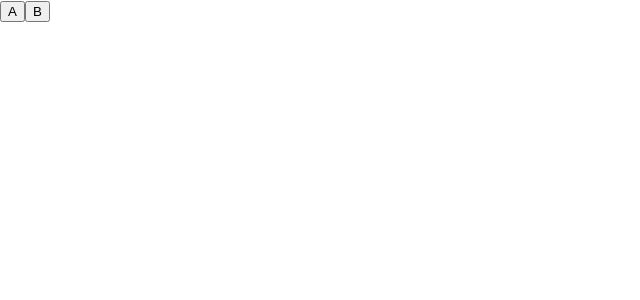
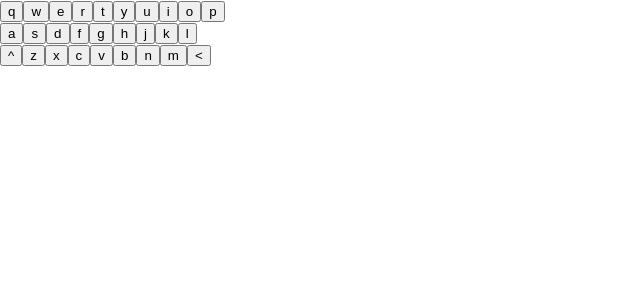
Before and after one commit to MeirKlemp/full-stack-04, a React (Create React App) app in the folder text-editor/: page / in a window 1280 px wide. Shown: the top 300 px of the page, without its empty margins (0-640 px from the left). Built offline with nearby package versions, Linux system fonts and the light colour scheme; the HTML template or start-up script is replaced by a standard one.

Commit message:
Add WIP of EnglishQwertyKeyboard

```diff
--- a/text-editor/src/App.js
+++ b/text-editor/src/App.js
@@ -1,5 +1,18 @@
-import Key from './components/Key';
+import {useState} from 'react';
+import EnglishQwertyKeyboardContainer from
+  './containers/EnglishQwertyKeyboardContainer';
 
 export default function App() {
-    return <><Key onClick={() => alert("Clicked on A")}>A</Key><Key>B</Key></>;
+  const [input, setInput] = useState('');
+  return (
+    <>
+      <div>
+        {input}
+      </div>
+      <EnglishQwertyKeyboardContainer
+        onInputClick={ch => setInput(input + ch)}
+        onBackspaceClick={() => setInput(input.slice(0, -1))}
+      />
+    </>
+  );
 }
--- /dev/null
+++ b/text-editor/src/components/BackspaceKey.js
@@ -0,0 +1,11 @@
+import PropTypes from 'prop-types';
+
+export default function BackspaceKey({ onClick }) {
+  return (
+    <button onClick={e => onClick?.()}>{'<'}</button>
+  );
+}
+
+BackspaceKey.propTypes = {
+  onClick: PropTypes.func,
+};
--- /dev/null
+++ b/text-editor/src/components/EnglishQwertyKeyboard.js
@@ -0,0 +1,47 @@
+import PropTypes from 'prop-types';
+import Key from './Key';
+import ShiftKey, { ShiftMode } from './ShiftKey';
+import BackspaceKey from './BackspaceKey';
+
+const CHARS_TABLE = [
+  ['q', 'w', 'e', 'r', 't', 'y', 'u', 'i', 'o', 'p'],
+  ['a', 's', 'd', 'f', 'g', 'h', 'j', 'k', 'l'],
+  ['z', 'x', 'c', 'v', 'b', 'n', 'm'],
+];
+
+export default function EnglishQwertyKeyboard({
+  shiftMode = ShiftMode.normal,
+  onInputClick,
+  onShiftClick,
+  onBackspaceClick,
+}) {
+  const capitalChar = ch => shiftMode === ShiftMode.normal ?
+    ch.toLowerCase() : ch.toUpperCase();
+  const charToKey = ch =>
+    <Key key={ch} onClick={onInputClick}>{capitalChar(ch)}</Key>;
+  const charsRow1 = CHARS_TABLE[0].map(charToKey);
+  const charsRow2 = CHARS_TABLE[1].map(charToKey);
+  const charsRow3 = CHARS_TABLE[2].map(charToKey);
+  return (
+    <div>
+      <div>
+        {charsRow1}
+      </div>
+      <div>
+        {charsRow2}
+      </div>
+      <div>
+        <ShiftKey shiftMode={shiftMode} onClick={onShiftClick} />
+        {charsRow3}
+        <BackspaceKey onClick={onBackspaceClick} />
+      </div>
+    </div>
+  );
+}
+
+EnglishQwertyKeyboard.propType = {
+  shiftMode: PropTypes.number,
+  onInputClick: PropTypes.func,
+  onShiftClick: PropTypes.func,
+  onBackspaceClick: PropTypes.func,
+};
--- a/text-editor/src/components/Key.js
+++ b/text-editor/src/components/Key.js
@@ -2,7 +2,7 @@ import PropTypes from 'prop-types';
 
 export default function Key({children, onClick}) {
   return (
-    <button onClick={onClick}>
+    <button onClick={e => onClick?.(children)}>
       {children}
     </button>
   );
--- /dev/null
+++ b/text-editor/src/components/ShiftKey.js
@@ -0,0 +1,21 @@
+import PropTypes from 'prop-types';
+
+export const ShiftMode = {
+  normal: 0,
+  capital: 1,
+  capslock: 2,
+  numModes: 3,
+};
+
+export default function ShiftKey({ shiftMode = ShiftMode.normal, onClick }) {
+  return (
+    <button onClick={e => onClick?.()}>
+      {['^', '^^', 'CL'][shiftMode]}
+    </button>
+  );
+}
+
+ShiftKey.propTypes = {
+  shiftMode: PropTypes.number,
+  onClick: PropTypes.func,
+};
--- /dev/null
+++ b/text-editor/src/containers/EnglishQwertyKeyboardContainer.js
@@ -0,0 +1,51 @@
+import React from 'react';
+import PropTypes from 'prop-types';
+import EnglishQwertyKeyboard from '../components/EnglishQwertyKeyboard';
+import { ShiftMode } from '../components/ShiftKey';
+
+export default class EnglishQwertyKeyboardContainer extends React.Component {
+  constructor(props) {
+    super(props);
+
+    this.state = {
+      shiftMode: ShiftMode.normal,
+    };
+
+    this.handleInputClick = this.handleInputClick.bind(this);
+    this.handleShiftClick = this.handleShiftClick.bind(this);
+  }
+
+  render() {
+    return (
+      <>
+        <EnglishQwertyKeyboard
+          shiftMode={this.state.shiftMode}
+          onInputClick={this.handleInputClick}
+          onShiftClick={this.handleShiftClick}
+          onBackspaceClick={this.props.onBackspaceClick}
+        />
+      </>
+    );
+  }
+
+  handleInputClick(ch) {
+    if (this.state.shiftMode === ShiftMode.capital) {
+      this.setState({
+        shiftMode: ShiftMode.normal,
+      });
+    }
+
+    this.props.onInputClick?.(ch);
+  }
+
+  handleShiftClick() {
+    this.setState({
+      shiftMode: (this.state.shiftMode + 1) % ShiftMode.numModes,
+    });
+  }
+}
+
+EnglishQwertyKeyboardContainer.propTypes = {
+  onInputClick: PropTypes.func,
+  onBackspaceClick: PropTypes.func,
+};
```
